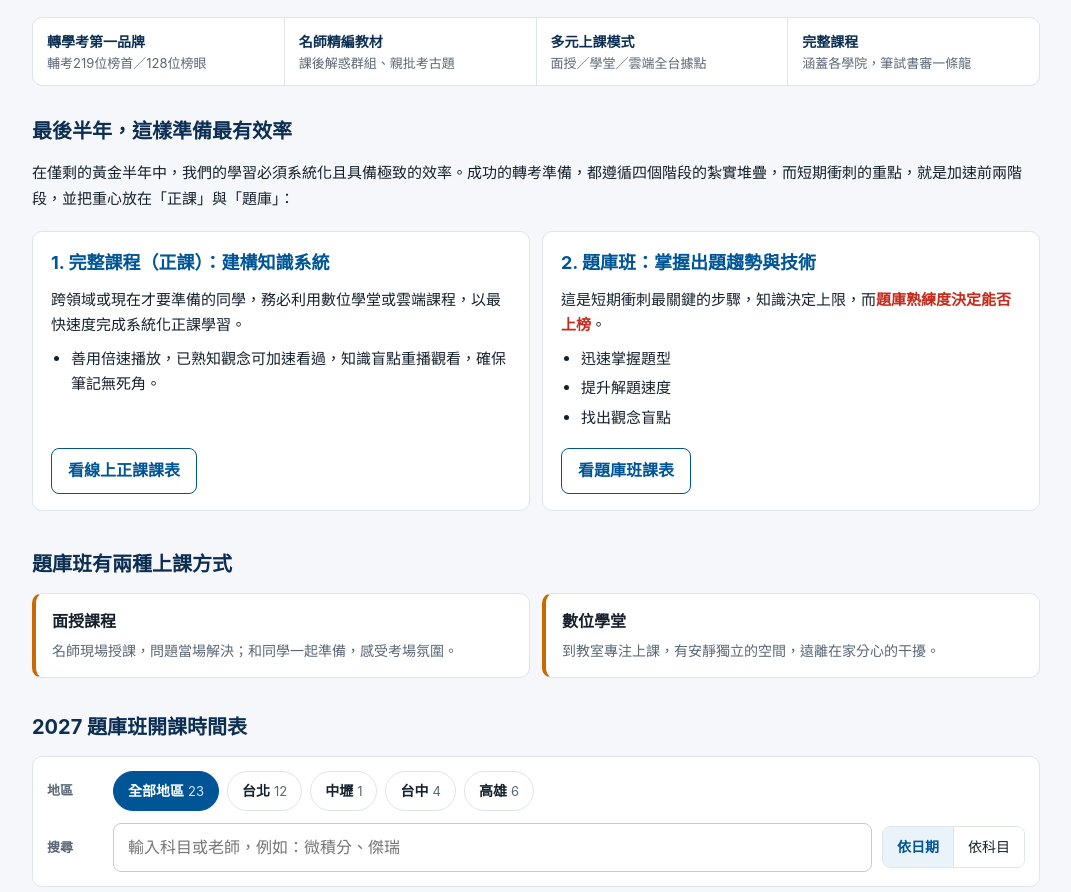
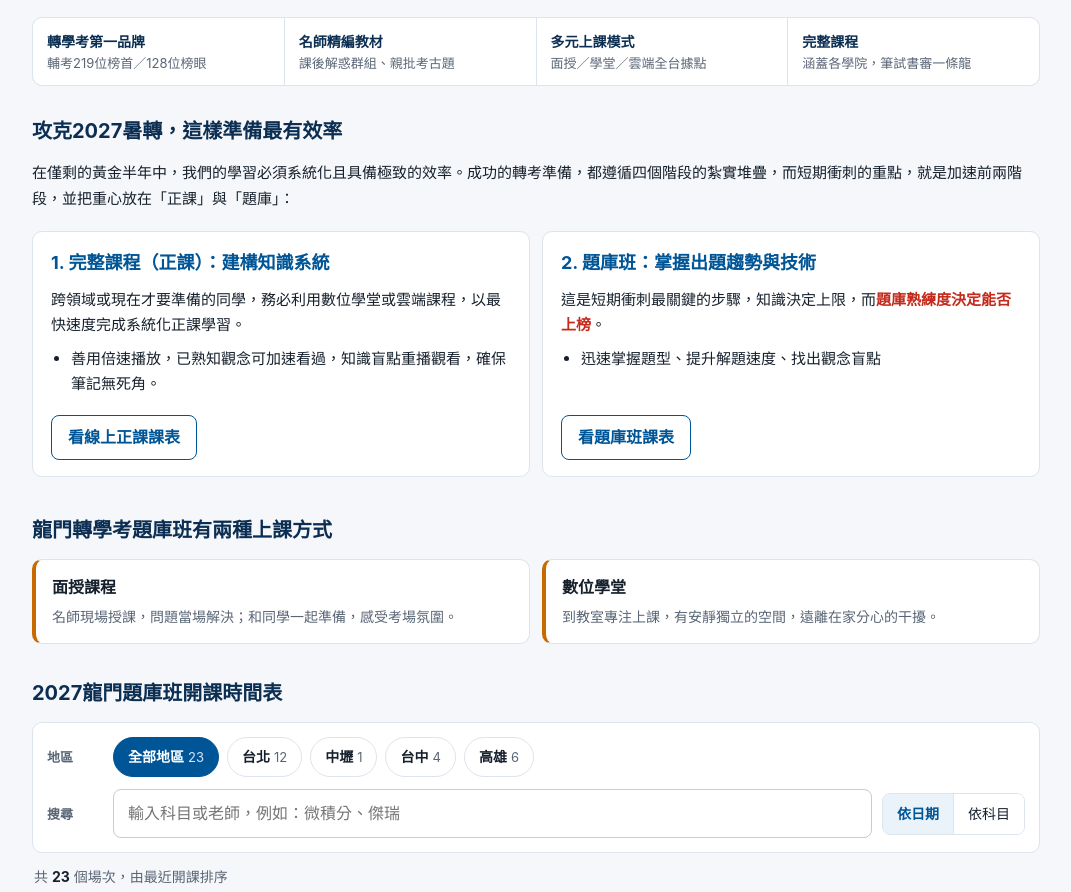
Before and after one commit to tkblong-men/class-schedule, a plain HTML site: page index.html in a window 1280 px wide. Shown: the part 521-1413 px from the top of the page, without its empty margins (104-1175 px from the left). Drawn offline with Linux system fonts and the light colour scheme.

Commit message:
Update index.html

```diff
--- a/index.html
+++ b/index.html
@@ -164,7 +164,7 @@ footer{margin:36px 0 0;font-size:13px;color:var(--muted);padding-bottom:48px}
   </div>
 
   <section class="strategy" aria-labelledby="strategy-title">
-    <h2 id="strategy-title">最後半年，這樣準備最有效率</h2>
+    <h2 id="strategy-title">攻克2027暑轉，這樣準備最有效率</h2>
     <p class="intro">在僅剩的黃金半年中，我們的學習必須系統化且具備極致的效率。成功的轉考準備，都遵循四個階段的紮實堆疊，而短期衝刺的重點，就是加速前兩階段，並把重心放在「正課」與「題庫」：</p>
     <div class="steps">
       <article class="step">
@@ -176,7 +176,7 @@ footer{margin:36px 0 0;font-size:13px;color:var(--muted);padding-bottom:48px}
       <article class="step">
         <h3>2. 題庫班：掌握出題趨勢與技術</h3>
         <p>這是短期衝刺最關鍵的步驟，知識決定上限，而<span class="text-red">題庫熟練度決定能否上榜</span>。</p>
-        <ul><li>迅速掌握題型</li><li>提升解題速度</li><li>找出觀念盲點</li></ul>
+        <ul><li>迅速掌握題型、提升解題速度、找出觀念盲點</li></ul>
         <button type="button" class="step-link" onclick="go('mock')">看題庫班課表</button>
       </article>
     </div>
@@ -184,13 +184,13 @@ footer{margin:36px 0 0;font-size:13px;color:var(--muted);padding-bottom:48px}
 
   <!-- 題庫班 -->
   <section id="tab-mock" role="tabpanel" aria-labelledby="t-mock">
-    <h2>題庫班有兩種上課方式</h2>
+    <h2>龍門轉學考題庫班有兩種上課方式</h2>
     <div class="methods">
       <div class="method"><h3>面授課程</h3><p>名師現場授課，問題當場解決；和同學一起準備，感受考場氛圍。</p></div>
       <div class="method"><h3>數位學堂</h3><p>到教室專注上課，有安靜獨立的空間，遠離在家分心的干擾。</p></div>
     </div>
 
-    <h2>2027 題庫班開課時間表</h2>
+    <h2>2027龍門題庫班開課時間表</h2>
     <div class="filters">
       <div class="field"><span class="lab" id="lab-area">地區</span><div class="chips" id="area-chips" role="group" aria-labelledby="lab-area"></div></div>
       <div class="field">
@@ -211,7 +211,7 @@ footer{margin:36px 0 0;font-size:13px;color:var(--muted);padding-bottom:48px}
 
   <!-- 線上正課 -->
   <section id="tab-online" class="hidden" role="tabpanel" aria-labelledby="t-online">
-    <h2>線上正課（實體課堂錄影）</h2>
+    <h2>龍門轉學考線上正課(實體課堂錄影)</h2>
     <p class="intro" style="margin-top:0">老師在實體課堂授課時同步錄製的完整正課。可自己安排進度、不限次數重複觀看，適合想打穩基礎或住在外地的同學。</p>
 
     <div class="filters">
```
